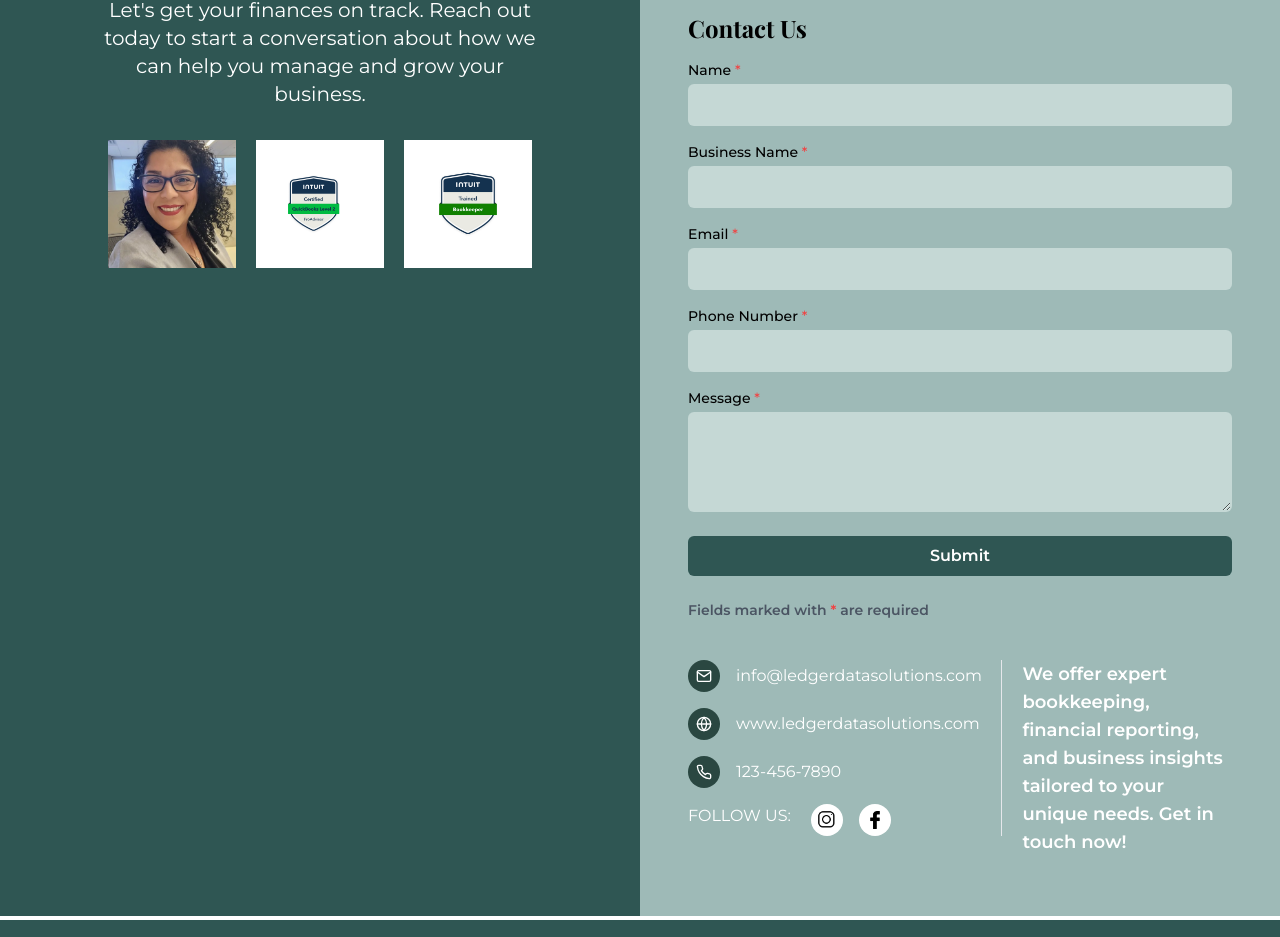
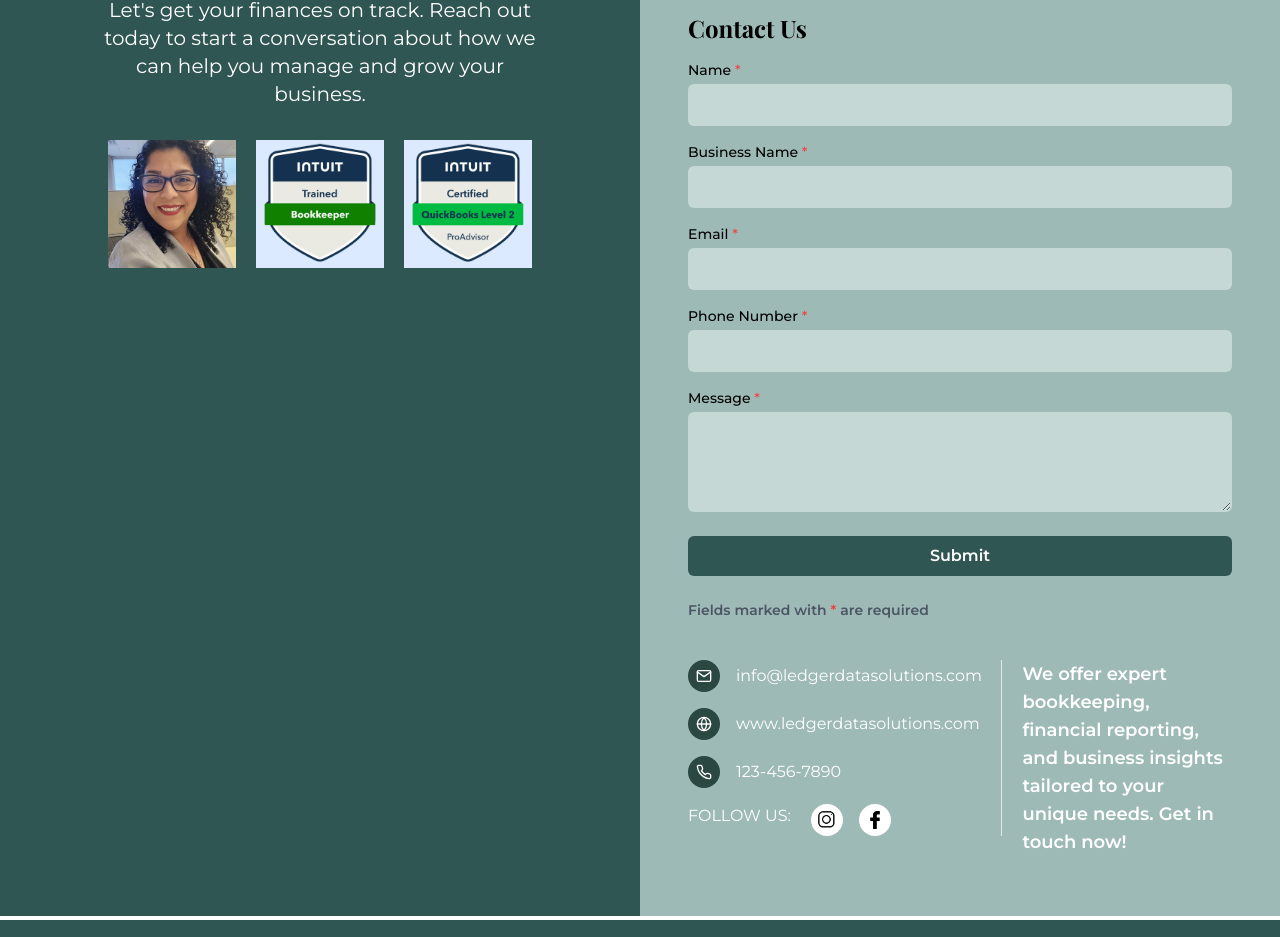
Before and after one commit to deepakvishwakarma-hh/book-keeping, a Next.js app: page / in a window 1280 px wide. Shown: the part 5228-6165 px from the top of the page. Built offline with nearby package versions, Linux system fonts and the light colour scheme; a web font is replaced by a local one.

Commit message:
things updated

```diff
--- a/src/app/page.tsx
+++ b/src/app/page.tsx
@@ -590,7 +590,7 @@ export default function Home() {
                 </div>
                 <div className="max-w-xs h-32 w-32 bg-blue-100 mb-8">
                   <Image
-                    src="/2.png"
+                    src="/tags/1.svg"
                     alt="Client logo"
                     width={150}
                     height={150}
@@ -599,7 +599,7 @@ export default function Home() {
                 </div>
                 <div className="max-w-xs h-32 w-32 bg-blue-100 mb-8">
                   <Image
-                    src="/3.png"
+                    src="/tags/2.svg"
                     alt="Client logo"
                     width={150}
                     height={150}
--- a/src/app/privacy-policy/page.tsx
+++ b/src/app/privacy-policy/page.tsx
@@ -1,6 +1,3 @@
-import Link from "next/link";
-import Navbar from "../navbar";
-import Image from "next/image";
 import type { Metadata } from "next";
 
 export const metadata: Metadata = {
```
Also changed, not shown: public/tags/1.svg (added), public/tags/2.svg (added).
